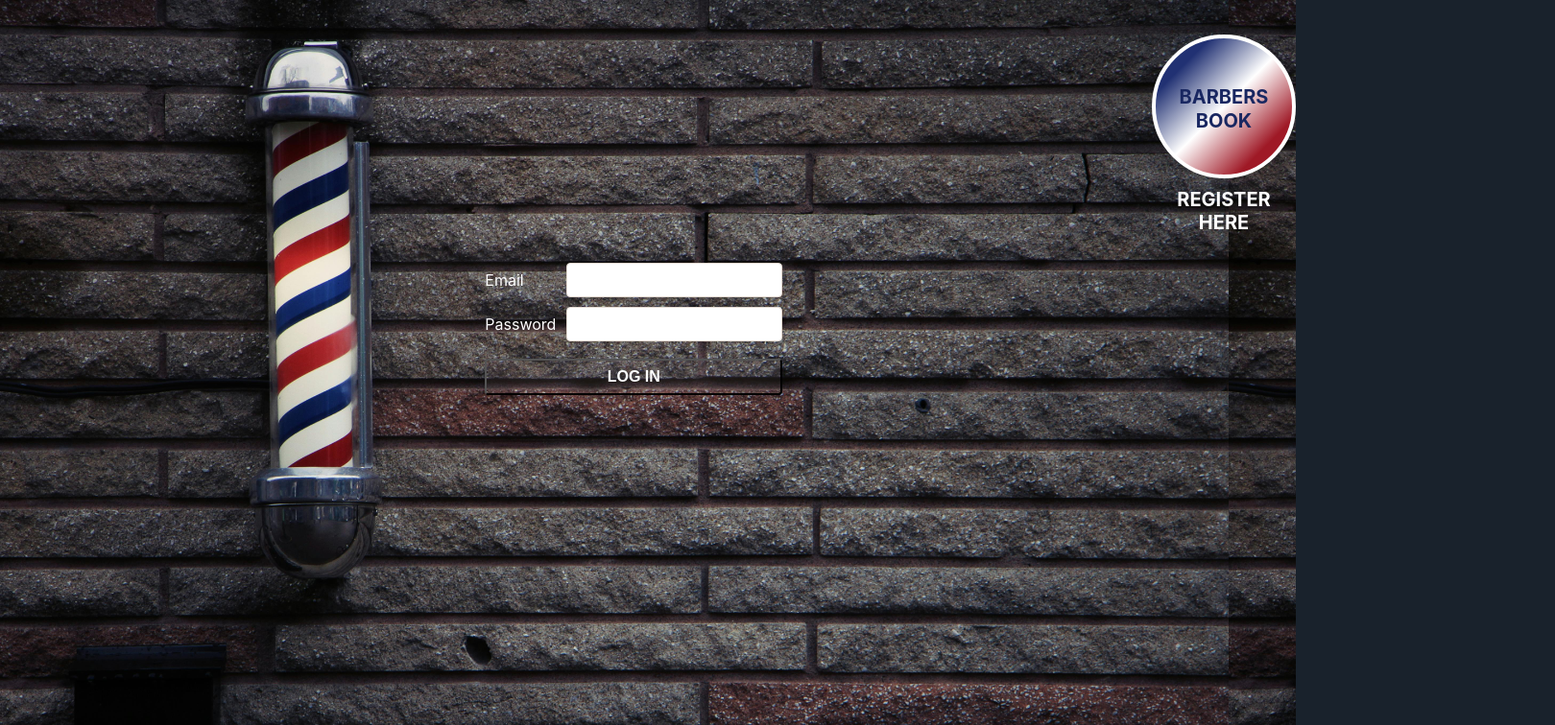
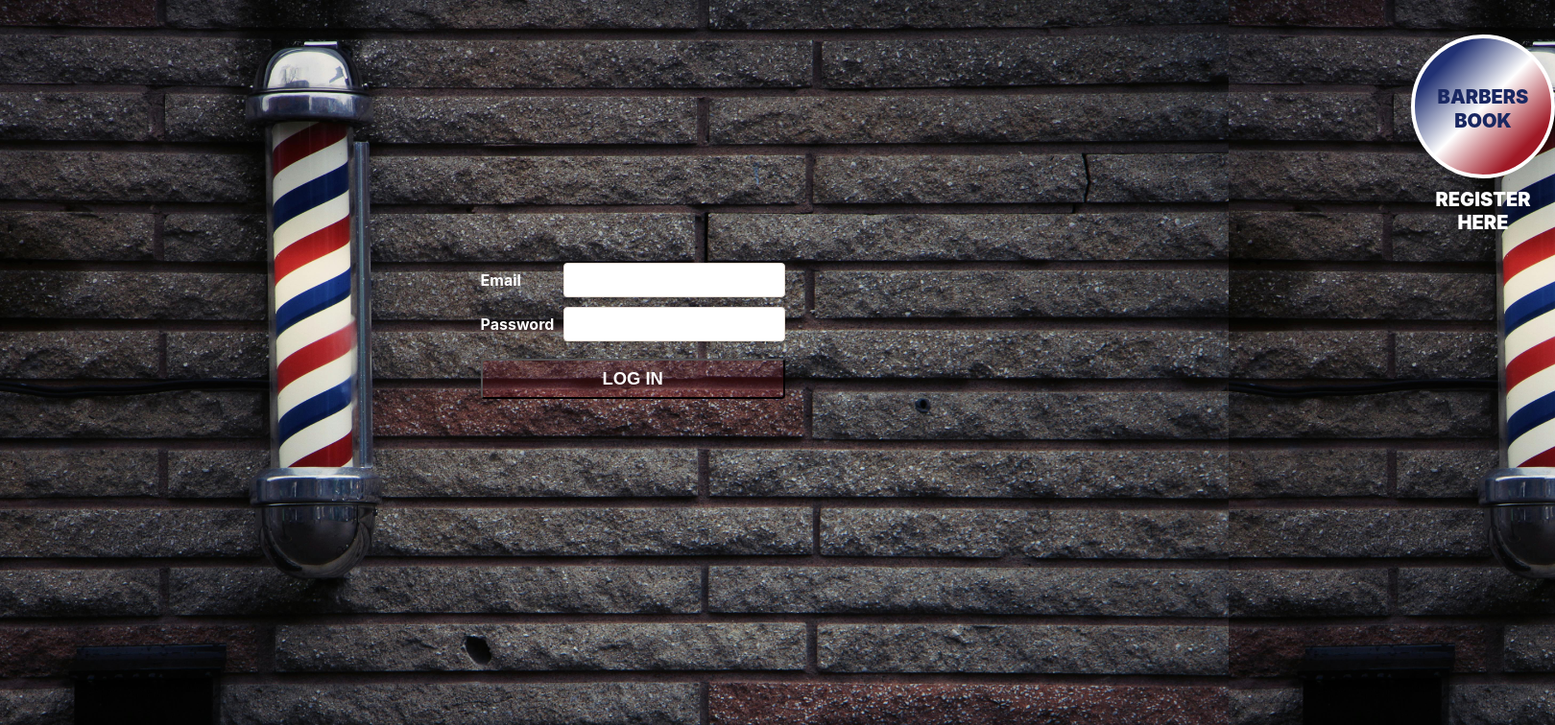
Before and after one commit to MrVictor2/barbers-book, a React (Create React App) app: page /login in a window 1280 px wide. Shown: the top 756 px of the page at 96% size, 1620 px wide, since content can reach past the window. Built offline with nearby package versions, Linux system fonts and the light colour scheme.

Commit message:
more unnecessary file removed

```diff
--- a/src/index.css
+++ b/src/index.css
@@ -159,18 +159,20 @@ button.btn-xs {
 
 button:disabled, form:invalid button[type="submit"] {
   cursor: not-allowed;
-  background-color: rgba(176, 151, 151, 0.1);
+  background-color: rgb(159, 25, 38, 0.2);
 }
 
 button[type="submit"] {
   grid-column: span 2;
   margin: 1vmin 0 0;
+  background-color:rgba(33,49,115, 0.3);
+  font-size: 2.3vmin;
 }
 
 .signup-button-container {
   position:absolute;
     top: 30%;
-  left: 1200px;  /*Adjust the left position as needed */
+  left: 1470px;  /*Adjust the left position as needed */
   transform: translateY(-50%);
   display: flex;
   flex-direction: column;
@@ -185,7 +187,6 @@ button[type="submit"] {
   line-height: 25px;
   border:  rgb(255, 255, 255) solid 4px;
   background: linear-gradient(to left top, rgb(159, 25, 38, 1) 20%, rgb(255, 255, 255,1) 50%,  rgba(33,49,115, 1) 80%);
-  /* color: rgb(65, 63, 63); */
   color: rgb(25, 39, 97);
   text-decoration: none;
   font-size: 20px;
@@ -217,6 +218,7 @@ color: rgb(239, 209, 180);
   align-items: center;
   align-content: center;
   color: white;
+  font-weight: bolder;
   margin-top: 250px;
   margin-right: 200px;
 
--- a/src/pages/App/App.css
+++ b/src/pages/App/App.css
@@ -38,6 +38,6 @@
 }
 body {
   background-image: url("/public/barberpole.jpg");
-  background-size: 100%;
+  background-size: cover;
 
 }
--- a/src/pages/AuthPage/AuthPage.jsx
+++ b/src/pages/AuthPage/AuthPage.jsx
@@ -15,7 +15,7 @@ export default function LoginPage({ setUser }) {
         </Link>
         </div>
          <div className="login-form-container">
-        <h1> SIGN UP</h1>
+        {/* <h1> SIGN UP</h1> */}
         <SignUpForm setUser={setUser} />
       </div>
       </div>
```
